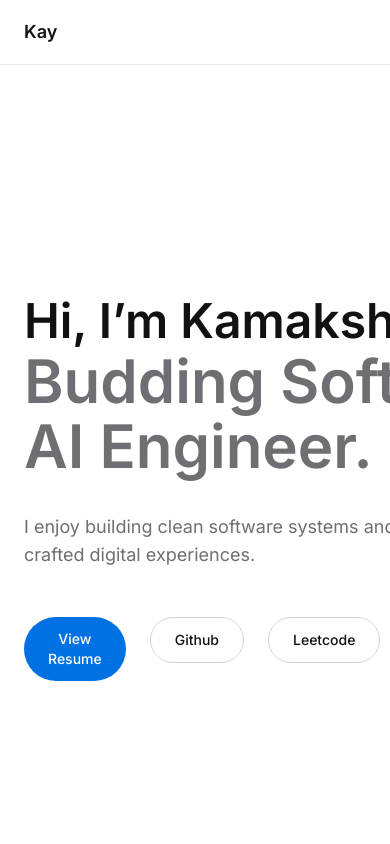
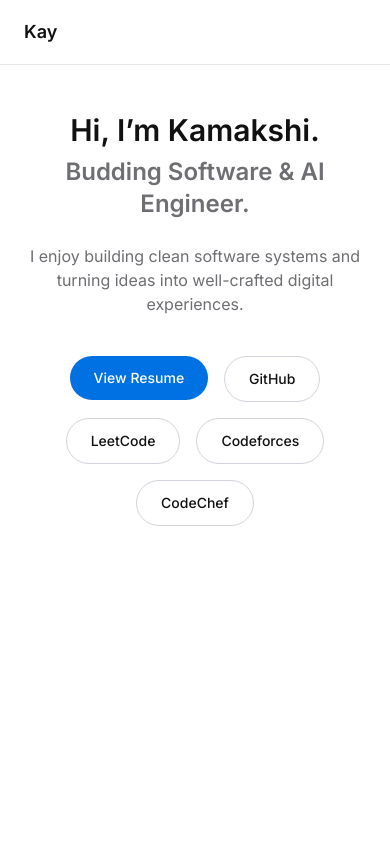
Before and after one commit to KayG2310/portfoliowebsite, a React (Create React App) app: page / in a window 390 px wide. Shown: the top 844 px of the page. Built offline with nearby package versions, Linux system fonts and the light colour scheme.

Commit message:
responsive

```diff
--- a/src/components/Hero.jsx
+++ b/src/components/Hero.jsx
@@ -1,47 +1,61 @@
 const Hero = () => {
   return (
-      <section id = "hero" className="min-h-screen flex items-center">
-        <div className="max-w-6xl mx-auto px-6 pt-32">
-          <h1 className="text-5xl md:text-7xl font-semibold leading-tight">
+    <section
+      id="hero"
+      className="min-h-screen flex items-start md:items-center"
+    >
+      <div className="max-w-6xl mx-auto px-6 pt-28 pb-16 text-center md:text-left">
+
+        <h1 className="font-semibold leading-tight">
+          <span className="block text-3xl sm:text-4xl md:text-5xl lg:text-7xl">
             Hi, I’m Kamakshi.
-            <br />
-            <span className="text-appleGray text-6xl">
+          </span>
+          <span className="block mt-2 text-2xl sm:text-3xl md:text-4xl lg:text-6xl text-appleGray">
             Budding Software & AI Engineer.
           </span>
         </h1>
 
-          <p className="mt-8 text-lg text-appleGray max-w-xl">
+        <p className="mt-6 text-base sm:text-lg text-appleGray max-w-xl mx-auto md:mx-0">
           I enjoy building clean software systems and turning ideas
           into well-crafted digital experiences.
         </p>
 
-          <div className="mt-12 flex space-x-6">
-            <a href="https://drive.google.com/file/d/1rFbbtGINDfAvSIfnIlGMyByUXYqTB0I3/view?usp=sharing" target="_blank">
+        <div className="mt-10 flex flex-wrap gap-4 justify-center md:justify-start">
+
+          <a
+            href="https://drive.google.com/file/d/1rFbbtGINDfAvSIfnIlGMyByUXYqTB0I3/view?usp=sharing"
+            target="_blank"
+            rel="noreferrer"
+          >
             <button className="px-6 py-3 bg-appleBlue text-white rounded-full text-sm font-medium hover:opacity-90 transition">
               View Resume
             </button>
           </a>
 
-            <a href="https://github.com/KayG2310" target="_blank">
+          <a href="https://github.com/KayG2310" target="_blank" rel="noreferrer">
             <button className="px-6 py-3 border border-gray-300 rounded-full text-sm font-medium hover:bg-gray-100 transition">
-                Github
+              GitHub
             </button>
           </a>
-            <a href="https://leetcode.com/u/grangergupta/" target="_blank">
+
+          <a href="https://leetcode.com/u/grangergupta/" target="_blank" rel="noreferrer">
             <button className="px-6 py-3 border border-gray-300 rounded-full text-sm font-medium hover:bg-gray-100 transition">
-                Leetcode
+              LeetCode
             </button>
           </a>
-            <a href="https://codeforces.com/profile/kayg2310" target="_blank">
+
+          <a href="https://codeforces.com/profile/kayg2310" target="_blank" rel="noreferrer">
             <button className="px-6 py-3 border border-gray-300 rounded-full text-sm font-medium hover:bg-gray-100 transition">
               Codeforces
             </button>
           </a>
-            <a href="https://www.codechef.com/users/kkkkkk23" target="_blank">
+
+          <a href="https://www.codechef.com/users/kkkkkk23" target="_blank" rel="noreferrer">
             <button className="px-6 py-3 border border-gray-300 rounded-full text-sm font-medium hover:bg-gray-100 transition">
-                Codechef
+              CodeChef
             </button>
           </a>
+
         </div>
       </div>
     </section>
```
Lines whose indentation alone changed are shown as unchanged.
